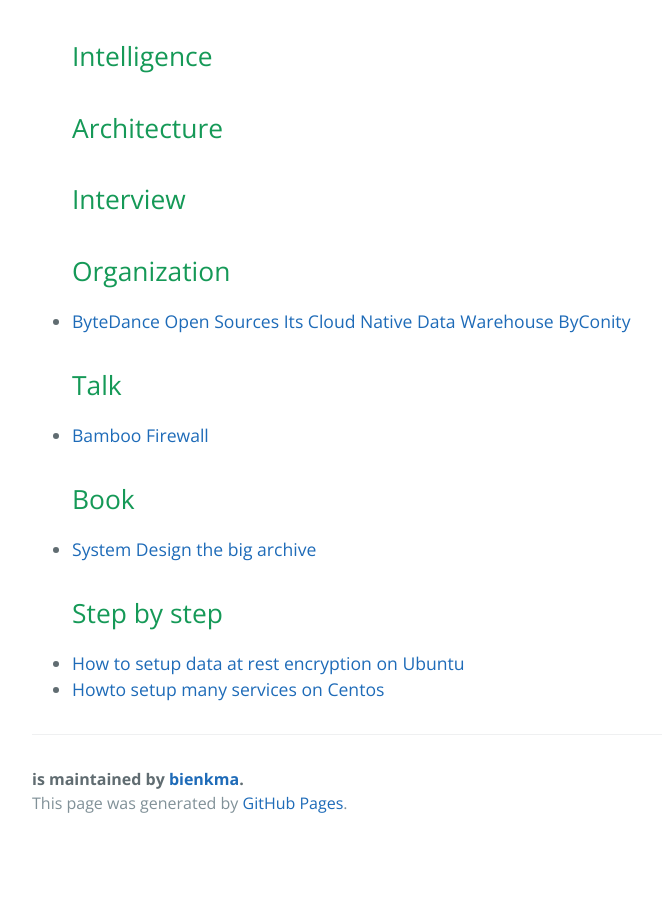
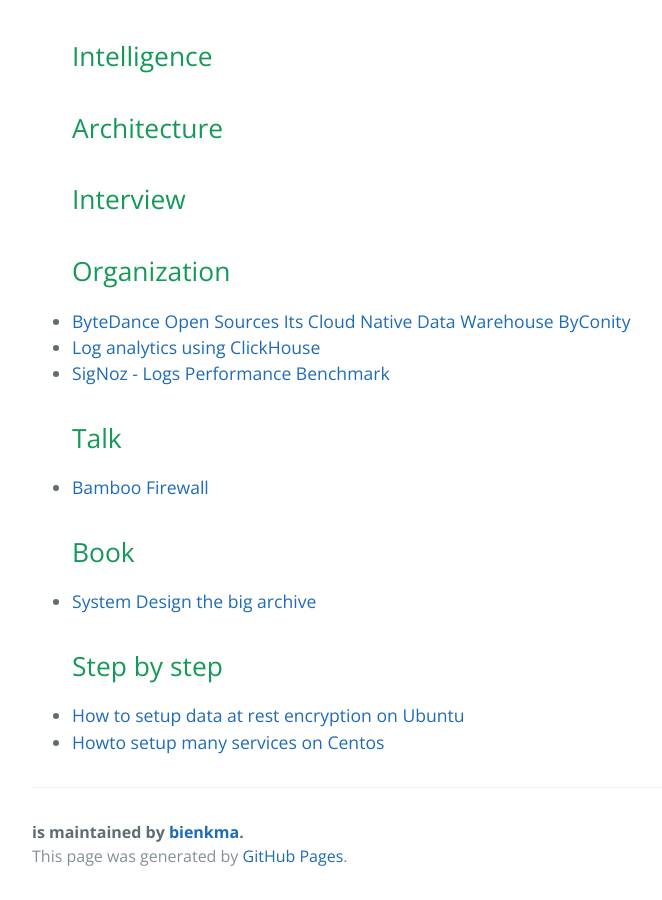
Before and after one commit to bienkma/bienkma.github.io, a Jekyll site: the page built from index.md, in a window 1280 px wide and 900 px high, scrolled down 2473 px. Shown: the whole window, without its empty margins (192-854 px from the left). Built offline with Jekyll 4.4.1, drawn with Linux system fonts in a browser that asks for light colours; before the commit the page ends 3320 px from its top, so only the background shows below that.

Commit message:
add clickhouse and logging

```diff
--- a/index.md
+++ b/index.md
@@ -84,6 +84,8 @@ spec:
 ## Interview
 ## Organization
 * [ByteDance Open Sources Its Cloud Native Data Warehouse ByConity](https://byconity.github.io/blog/2023-05-24-byconity-announcement-opensources-its-cloudnative-data-warehouse)
+* [Log analytics using ClickHouse](https://blog.cloudflare.com/log-analytics-using-clickhouse/)
+* [SigNoz - Logs Performance Benchmark](https://signoz.io/blog/logs-performance-benchmark/?utm_source=github&utm_medium=logs-benchmark)
 ## Talk
 * [Bamboo Firewall ](mysharing/bamboofirewall/bamboo_firewall.md)
 ## Book
```
